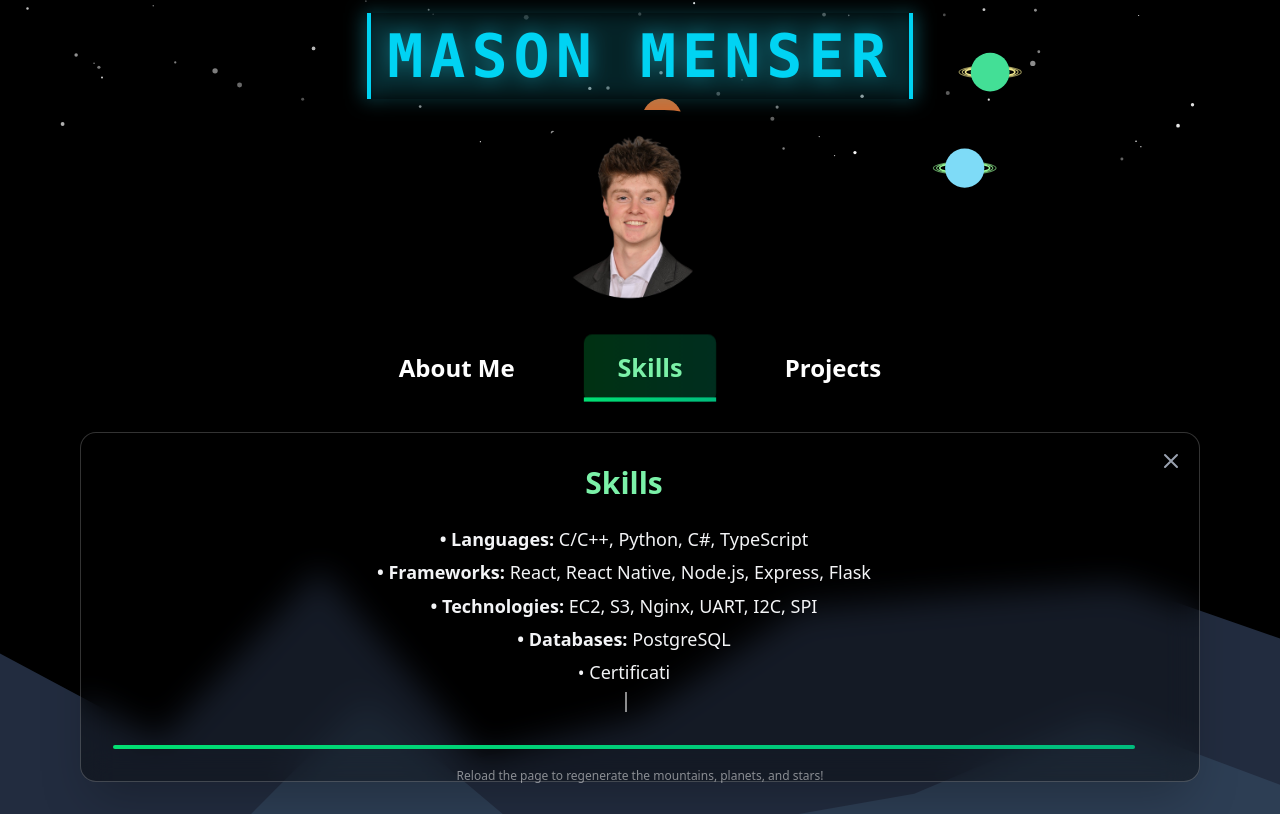
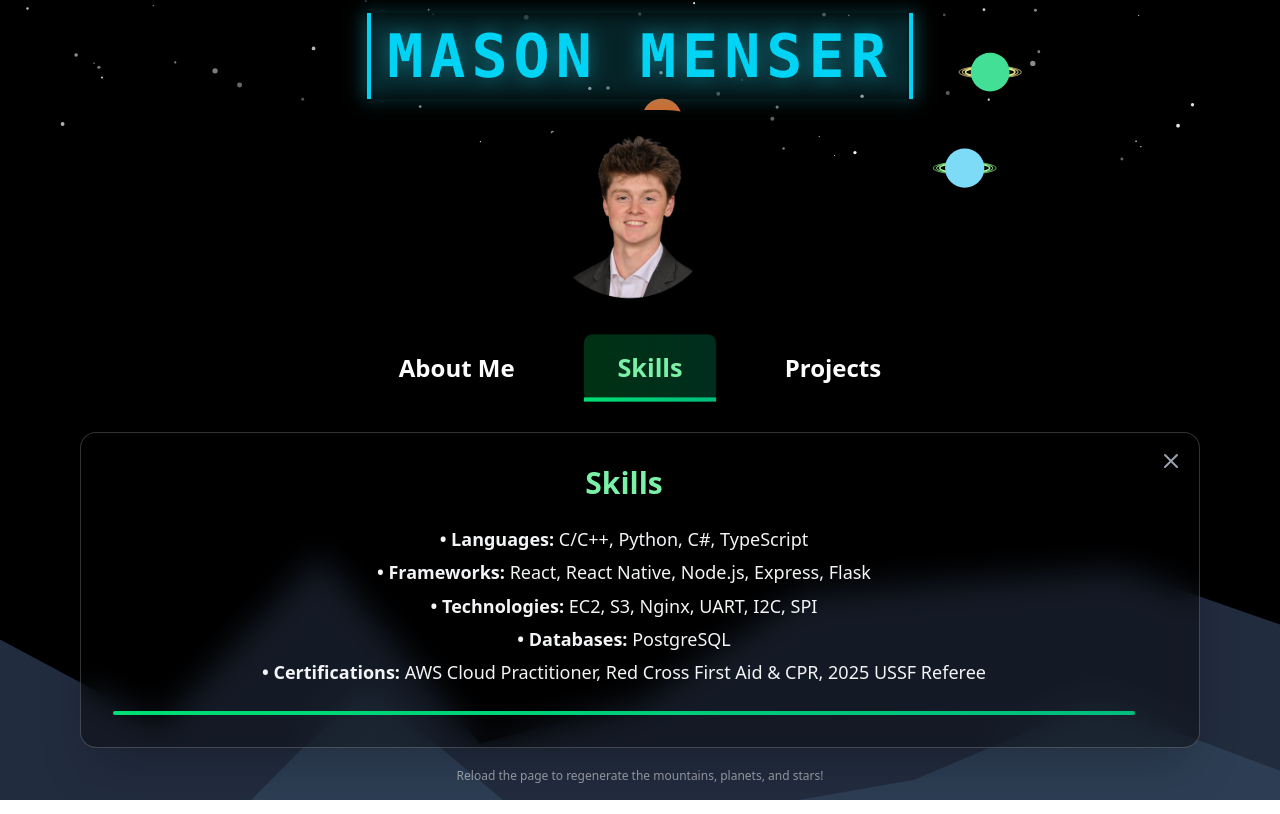
Before and after one commit to MMenser/Personal, a React (Vite) app: page / in a window 1280 px wide. Both pictures are taken after a click on the button "Skills". Built offline with nearby package versions, Linux system fonts and the light colour scheme.

Commit message:
project update

```diff
--- a/src/Projects.tsx
+++ b/src/Projects.tsx
@@ -1,5 +1,5 @@
 // Projects.tsx
-import React, { useState, useEffect } from "react";
+import React, { useState } from "react";
 import type { ProjectData } from "./types";
 
 interface ProjectsProps {
@@ -8,15 +8,13 @@ interface ProjectsProps {
 
 const Projects: React.FC<ProjectsProps> = ({ onClose }) => {
   const [selectedProject, setSelectedProject] = useState<string | null>(null);
-  const [displayedText, setDisplayedText] = useState<string>("");
-  const [isTyping, setIsTyping] = useState<boolean>(false);
 
   const projectsData: ProjectData[] = [
     {
       id: "potato",
-      title: "Research Project",
+      title: "Embedded Research Project",
       github: "https://github.com/MMenser/Smart-Farming",
-      github2: "https://github.com/MMenser/Potato-React",
+      github2: "https://potatoheatbox.live",
       youtube: null,
       description: "Control Systems & Full-Stack Web App",
       tech: "C++ • Python • Flask • Nginx • PostgreSQL",
@@ -33,18 +31,53 @@ const Projects: React.FC<ProjectsProps> = ({ onClose }) => {
     {
       id: "wiki",
       title: "MashWiki",
-      github: null,
+      github: "https://mashwiki.com",
       github2: null,
       youtube: null,
-      description: "Wikipedia Article Recommender",
+      description: "Wikipedia article recommender & search",
       tech: "React Native • NodeJS • PostgreSQL • Vector Embeddings",
       details:
-        "An web & mobile application that recommends Wikipedia articles to users. Functions similar to YouTube, where user's view history affects what articles are recommended. Popular articles are also served. Currently in progress. Porting database from local to EC2 is causing some issues.",
+        "An web & mobile application that recommends Wikipedia articles to users. Functions similar to YouTube, where user's view history affects what articles are recommended. Popular articles are also served. iOS app coming very soon, Apple is quite a stickler!",
       color: {
         bg: "bg-gradient-to-br from-pink-500/20 to-rose-600/20",
         text: "text-pink-300",
         hover: "hover:from-pink-500/30 hover:to-rose-600/30",
         gradient: "from-pink-400 to-rose-500",
+      },
+    },
+    {
+      id: "p2p",
+      title: "P2P File Sharing",
+      github: "https://github.com/MMenser/PeerFileSharing",
+      github2: null,
+      youtube: "https://youtu.be/KLlXYoRJ2I8",
+      description: "LAN chat & file sharing application",
+      tech: "C/C++ • Linux • Networking • TLS/SSL",
+      details:
+        "CLI application that allows users to chat and share files with TLS/SSL encryption. A central server is used to facilitate peer discovery, after which peers leave the server and connect to each other via Linux sockets with a TLS/SSL handshake. Built with sockets & other networking libraries in C/C++ on Linux.",
+      color: {
+        bg: "bg-gradient-to-br from-cyan-500/20 to-blue-600/20",
+        text: "text-cyan-300",
+        hover: "hover:from-cyan-500/30 hover:to-blue-600/30",
+        gradient: "from-cyan-400 to-blue-500",
+      },
+    },
+    {
+      id: "ml",
+      title: "ML Research Project",
+      github: "https://github.com/MMenser/CMEC_SandwichPanel",
+      github2: null,
+      youtube: null,
+      description: "Wood composite property prediction & generation",
+      tech: "Python • PyTorch • Neural Networks • Variational Autoencoder",
+      details:
+        "Developed MLP and cVAE models to predict and synthesize mechanical properties of wood composite sandwich panels. Both architectures achieved high predictive accuracy with an R² > 0.95. Both MLP and cVAE models have an R² > 0.95. Paper forthcoming in collaboration with faculty and graduate students.",
+
+      color: {
+        bg: "bg-gradient-to-br from-violet-500/20 to-indigo-600/20",
+        text: "text-violet-300",
+        hover: "hover:from-violet-500/30 hover:to-indigo-600/30",
+        gradient: "from-violet-400 to-indigo-500",
       },
     },
     {
@@ -65,15 +98,15 @@ const Projects: React.FC<ProjectsProps> = ({ onClose }) => {
       },
     },
     {
-      id: "link",
-      title: "Link",
+      id: "capstone",
+      title: "Capstone Hop Selection App",
       github: null,
       github2: null,
-      youtube: null,
-      description: "Social media website for WSU students.",
-      tech: "React Native • PostgreSQL • NodeJS • Firebase Auth",
+      youtube: "https://youtu.be/GN8Ow6xQoPU",
+      description: "Enterprise iOS Tablet Application",
+      tech: "React Native • PostgreSQL • NodeJS • Docker",
       details:
-        "",
+        "Designed and developed a user-friendly iOS tablet application to digitize Hopsteiner’s hop selection process. This custom enterprise solution successfully replaced an expensive 3rd-party platform, streamlining the workflow for hop breeders and selectors.",
       color: {
         bg: "bg-gradient-to-br from-orange-500/20 to-red-600/20",
         text: "text-orange-300",
@@ -82,36 +115,6 @@ const Projects: React.FC<ProjectsProps> = ({ onClose }) => {
       },
     },
   ];
-
-  // Typewriter effect for project details
-  useEffect(() => {
-    if (selectedProject) {
-      const project = projectsData.find((p) => p.id === selectedProject);
-      if (!project) return;
-
-      const fullText = project.details;
-      setDisplayedText("");
-      setIsTyping(true);
-
-      let currentIndex = 0;
-      const typingSpeed = 15;
-
-      const typeInterval = setInterval(() => {
-        if (currentIndex < fullText.length) {
-          setDisplayedText(fullText.slice(0, currentIndex + 1));
-          currentIndex++;
-        } else {
-          setIsTyping(false);
-          clearInterval(typeInterval);
-        }
-      }, typingSpeed);
-
-      return () => clearInterval(typeInterval);
-    } else {
-      setDisplayedText("");
-      setIsTyping(false);
-    }
-  }, [selectedProject]);
 
   const handleProjectClick = (projectId: string): void => {
     setSelectedProject(selectedProject === projectId ? null : projectId);
@@ -218,10 +221,7 @@ const Projects: React.FC<ProjectsProps> = ({ onClose }) => {
         </div>
 
         <div className="text-sm sm:text-base md:text-lg leading-relaxed text-gray-100 break-words">
-          {displayedText}
-          {isTyping && (
-            <span className="inline-block w-0.5 h-4 sm:h-5 bg-white ml-1 animate-pulse"></span>
-          )}
+          {project.details}
         </div>
 
         {/* Decorative gradient line */}
--- a/src/Skills.tsx
+++ b/src/Skills.tsx
@@ -1,14 +1,11 @@
 // Skills.tsx
-import React, { useState, useEffect } from 'react';
+import React from 'react';
 
 interface SkillsProps {
   onClose: () => void;
 }
 
 const Skills: React.FC<SkillsProps> = ({ onClose }) => {
-  const [displayedText, setDisplayedText] = useState<string>('');
-  const [localIsTyping, setLocalIsTyping] = useState<boolean>(false);
-
   const skillsContent = "• Languages: C/C++, Python, C#, TypeScript\n• Frameworks: React, React Native, Node.js, Express, Flask\n• Technologies: EC2, S3, Nginx, UART, I2C, SPI\n• Databases: PostgreSQL\n• Certifications: AWS Cloud Practitioner, Red Cross First Aid & CPR, 2025 USSF Referee";
 
   // Function to format text with bold categories
@@ -29,26 +26,6 @@ const Skills: React.FC<SkillsProps> = ({ onClose }) => {
       return <div key={index} className="mb-1">{line}</div>;
     });
   };
-
-  // Typewriter effect
-  useEffect(() => {
-    setDisplayedText('');
-    setLocalIsTyping(true);
-    let currentIndex = 0;
-    const typingSpeed = 15;
-
-    const typeInterval = setInterval(() => {
-      if (currentIndex < skillsContent.length) {
-        setDisplayedText(skillsContent.slice(0, currentIndex + 1));
-        currentIndex++;
-      } else {
-        setLocalIsTyping(false);
-        clearInterval(typeInterval);
-      }
-    }, typingSpeed);
-
-    return () => clearInterval(typeInterval);
-  }, []); // Empty dependency array since content is static
 
   return (
     <div
@@ -73,10 +50,7 @@ const Skills: React.FC<SkillsProps> = ({ onClose }) => {
           Skills
         </h2>
         <div className="text-lg leading-relaxed text-gray-100">
-          {formatSkillsText(displayedText)}
-          {localIsTyping && (
-            <span className="inline-block w-0.5 h-5 bg-white ml-1 animate-pulse"></span>
-          )}
+          {formatSkillsText(skillsContent)}
         </div>
         {/* Decorative gradient line */}
         <div className="w-full h-1 mt-6 rounded-full bg-gradient-to-r from-green-400 to-emerald-500"></div>
```
Also changed, not shown: 1 other file (tests, documents, lock files or other folders).
